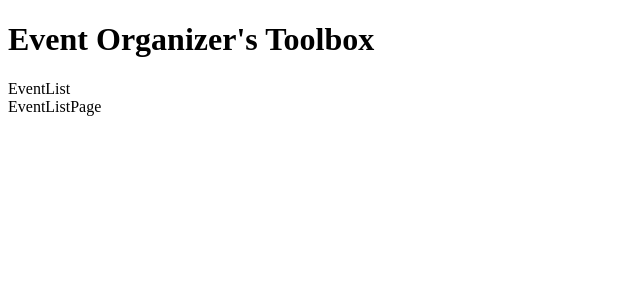
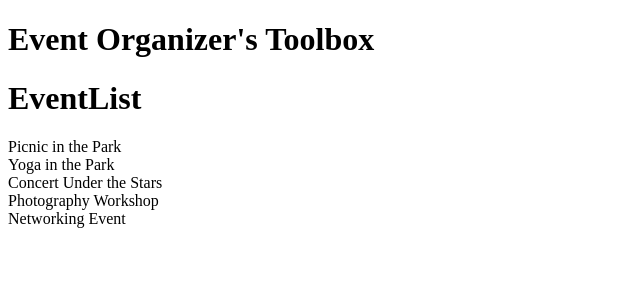
Before and after one commit to EOT-Event-Organizer-s-Toolbox/eot-codebase, a React (Vite) app in the folder web/: page / in a window 1280 px wide. Shown: the top 300 px of the page, without its empty margins (0-640 px from the left). Built offline with nearby package versions, Linux system fonts and the light colour scheme; data requests are answered from the project's data file.

Commit message:
mapped events and added props

```diff
--- a/web/src/Components/EventList/EventListSingle.tsx
+++ b/web/src/Components/EventList/EventListSingle.tsx
@@ -1,12 +1,12 @@
 import { EventType } from '../../types';
 
 interface Props {
-  eventList: EventType[] | undefined;
+  event: EventType | undefined;
 }
 
-const EventListSingle = ({ eventList }: Props) => {
-  console.log('SINGLE', eventList);
-  return <div className="placeholder">EventListPage</div>;
+const EventListSingle = ({ event }: Props) => {
+  console.log('SINGLE', event);
+  return <div className="placeholder">{event?.eventName}</div>;
 };
 
 export default EventListSingle;
--- a/web/src/Components/EventList/index.tsx
+++ b/web/src/Components/EventList/index.tsx
@@ -8,8 +8,11 @@ interface Props {
 const EventList = ({ eventList }: Props) => {
   return (
     <div className="placeholder">
-      EventList
-      <EventListSingle eventList={eventList} />
+      <h1>EventList</h1>
+      {eventList &&
+        eventList.map((event) => (
+          <EventListSingle key={event.id} event={event} />
+        ))}
     </div>
   );
 };
--- a/web/src/Services/eventService.tsx
+++ b/web/src/Services/eventService.tsx
@@ -1,5 +1,5 @@
+import { EventType } from '../types';
 import axios from 'axios';
-import { EventType } from '../types';
 
 const baseUrl = 'http://localhost:3001/events';
 
```
